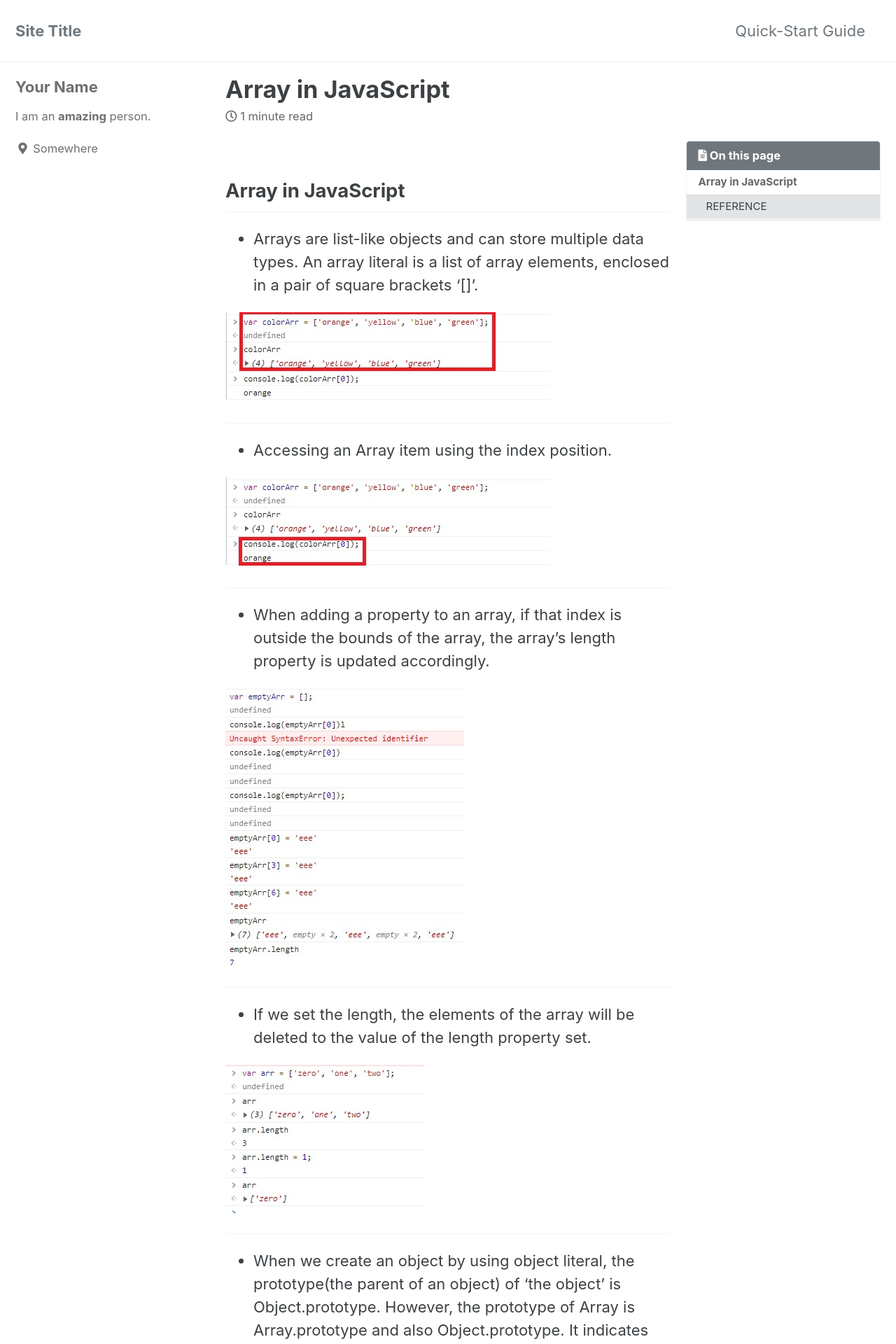
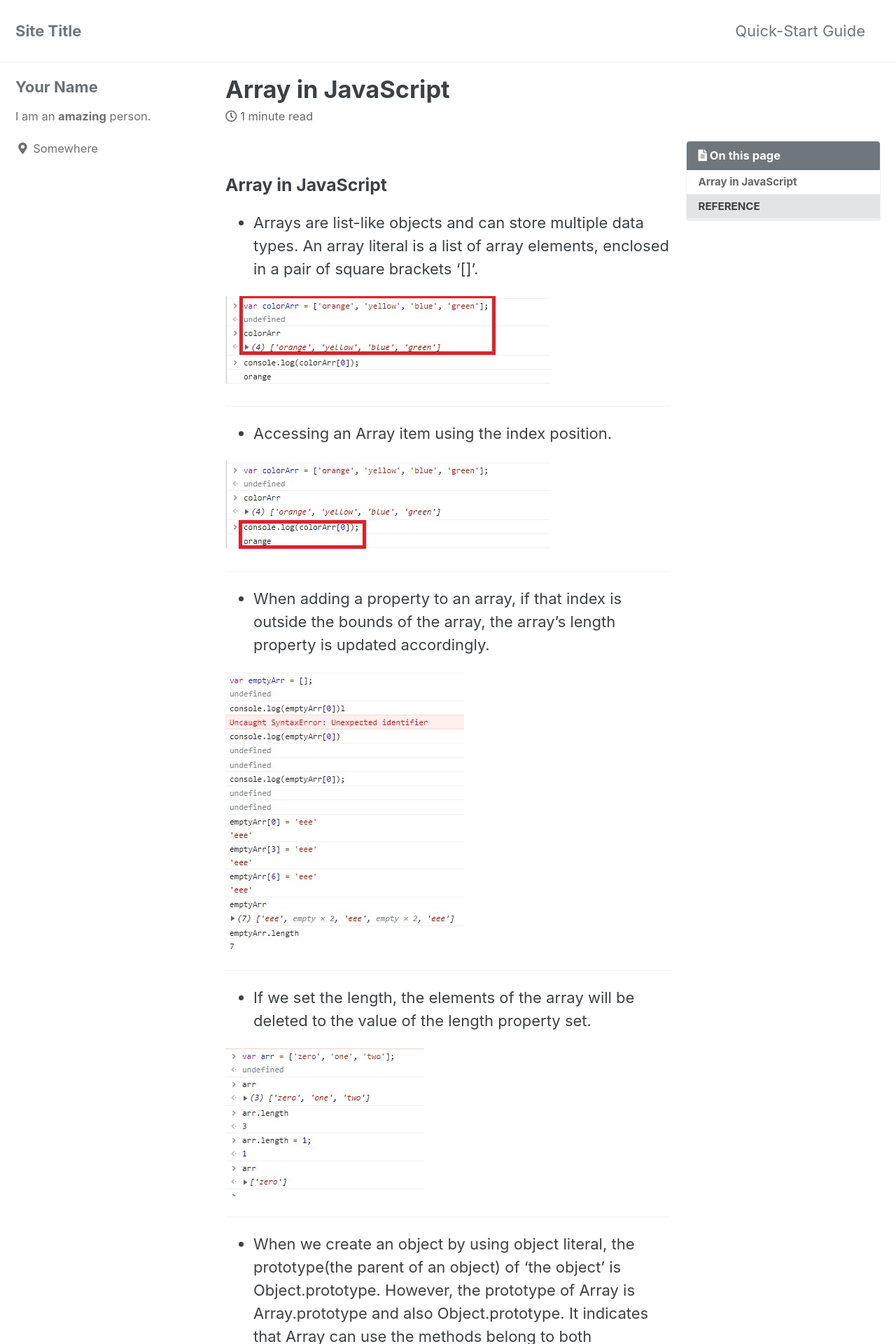
Before and after one commit to redshrimp0310/redshrimp0310.github.io, a Jekyll site: the page built from _posts/2021-12-21-JavaScript.md, in a window 1280 px wide. Shown: the top 1920 px of the page at 70% size. Built offline with Jekyll 4.4.1, drawn with Linux system fonts in a browser that asks for light colours; cached includes are drawn as plain includes.

```diff
--- a/_posts/2021-12-21-JavaScript.md
+++ b/_posts/2021-12-21-JavaScript.md
@@ -13,8 +13,7 @@ toc_sticky: true
 date: 2021-12-21
 last_modified_at: 2021-12-21
 ---
-Array in JavaScript
--------------------
+### Array in JavaScript
 
 * Arrays are list-like objects and can store multiple data types. An array literal is a list of array elements, enclosed in a pair of square brackets '[]'.
 
```
